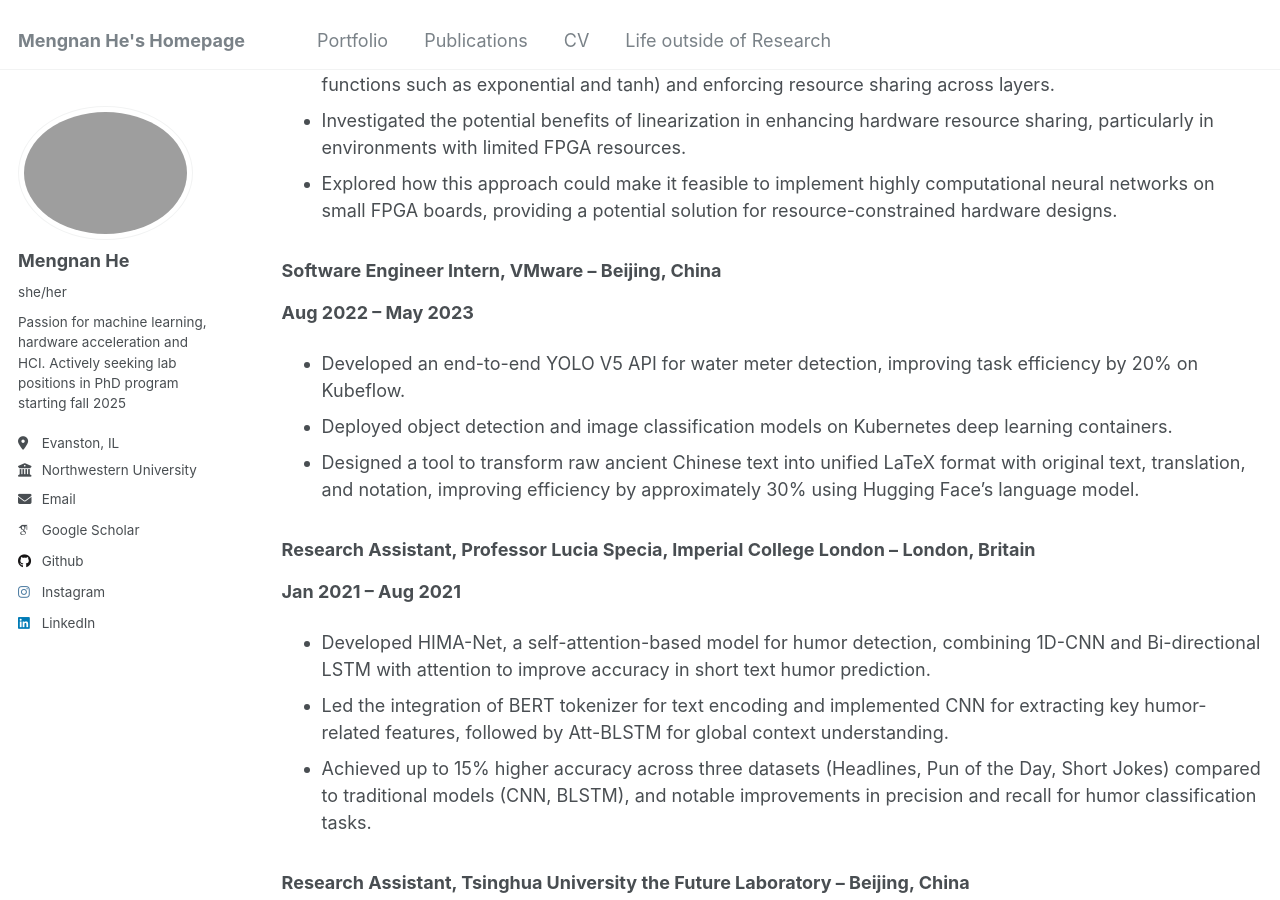
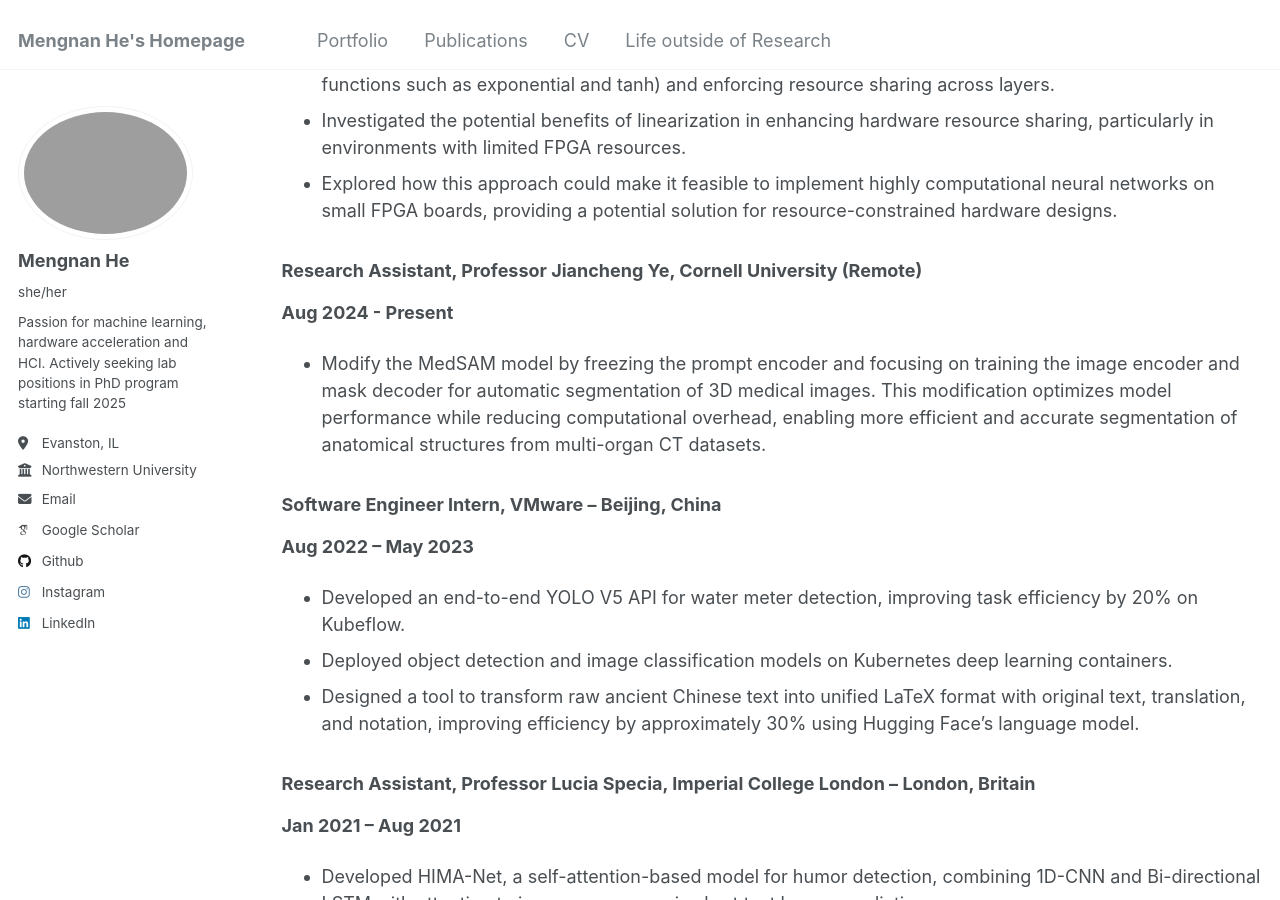
Before and after one commit to bugman1215/bugman1215.github.io, a Jekyll site: the page built from _pages/cv.md, in a window 1280 px wide and 900 px high, scrolled down 460 px. Built offline with Jekyll 4.4.1, drawn with Linux system fonts in a browser that asks for light colours; some web fonts are replaced.

Commit message:
Update cv.md

```diff
--- a/_pages/cv.md
+++ b/_pages/cv.md
@@ -23,6 +23,11 @@ Research experience
 - Focused on optimizing hardware resource utilization by linearizing activation layers (e.g., replacing nonlinear functions such as exponential and tanh) and enforcing resource sharing across layers.
 - Investigated the potential benefits of linearization in enhancing hardware resource sharing, particularly in environments with limited FPGA resources.
 - Explored how this approach could make it feasible to implement highly computational neural networks on small FPGA boards, providing a potential solution for resource-constrained hardware designs.
+
+### Research Assistant, Professor Jiancheng Ye, Cornell University (Remote)
+**Aug 2024 - Present**
+
+- Modify the MedSAM model by freezing the prompt encoder and focusing on training the image encoder and mask decoder for automatic segmentation of 3D medical images. This modification optimizes model performance while reducing computational overhead, enabling more efficient and accurate segmentation of anatomical structures from multi-organ CT datasets.
 
 ### Software Engineer Intern, VMware – Beijing, China
 **Aug 2022 – May 2023**
```
